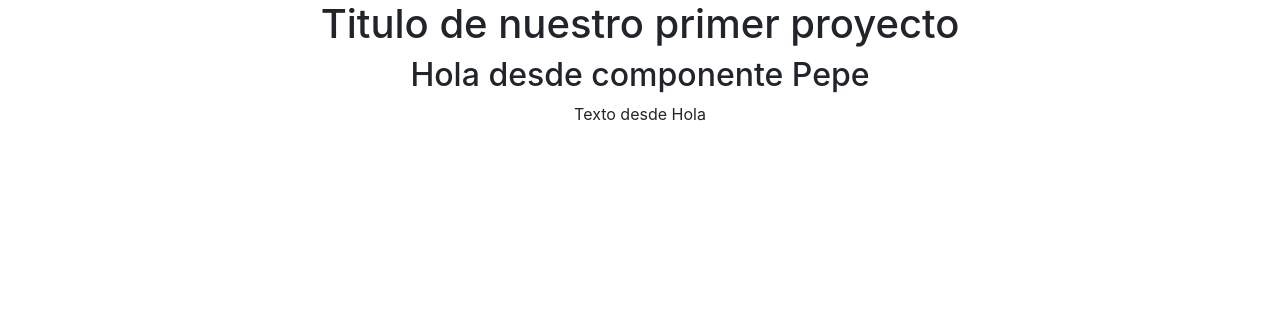
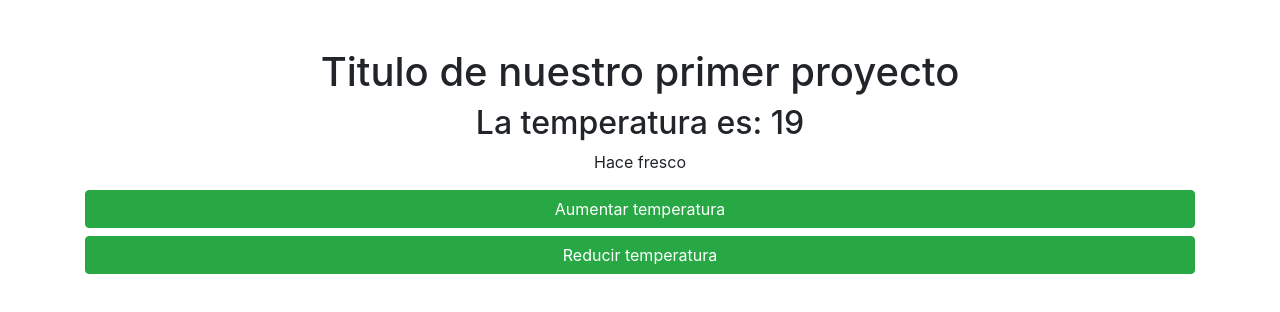
Before and after one commit to JGabrielPS/PracticasReact-practica-react-1, a React (Create React App) app: page / in a window 1280 px wide. Shown: the top 312 px of the page. Built offline with nearby package versions, Linux system fonts and the light colour scheme.

Commit message:
addition: added Listado, Contador and Temperatura component

```diff
--- a/src/App.js
+++ b/src/App.js
@@ -1,11 +1,19 @@
-import './App.css';
-import Hola from './components/Hola'
+import React from 'react';
+import "./App.css";
+
+// import Hola from "./components/Hola";
+// import Contador from "./components/Contador";
+// import Listado from "./components/Listado";
+import Temperatura from "./components/Temperatura";
 
 function App() {
   return (
-    <div className="App">
+    <div className="App mt-5">
       <h1>Titulo de nuestro primer proyecto</h1>
-      <Hola />
+      {/* <Hola /> */}
+      {/* <Contador /> */}
+      {/* <Listado /> */}
+      <Temperatura />
     </div>
   );
 }
```
